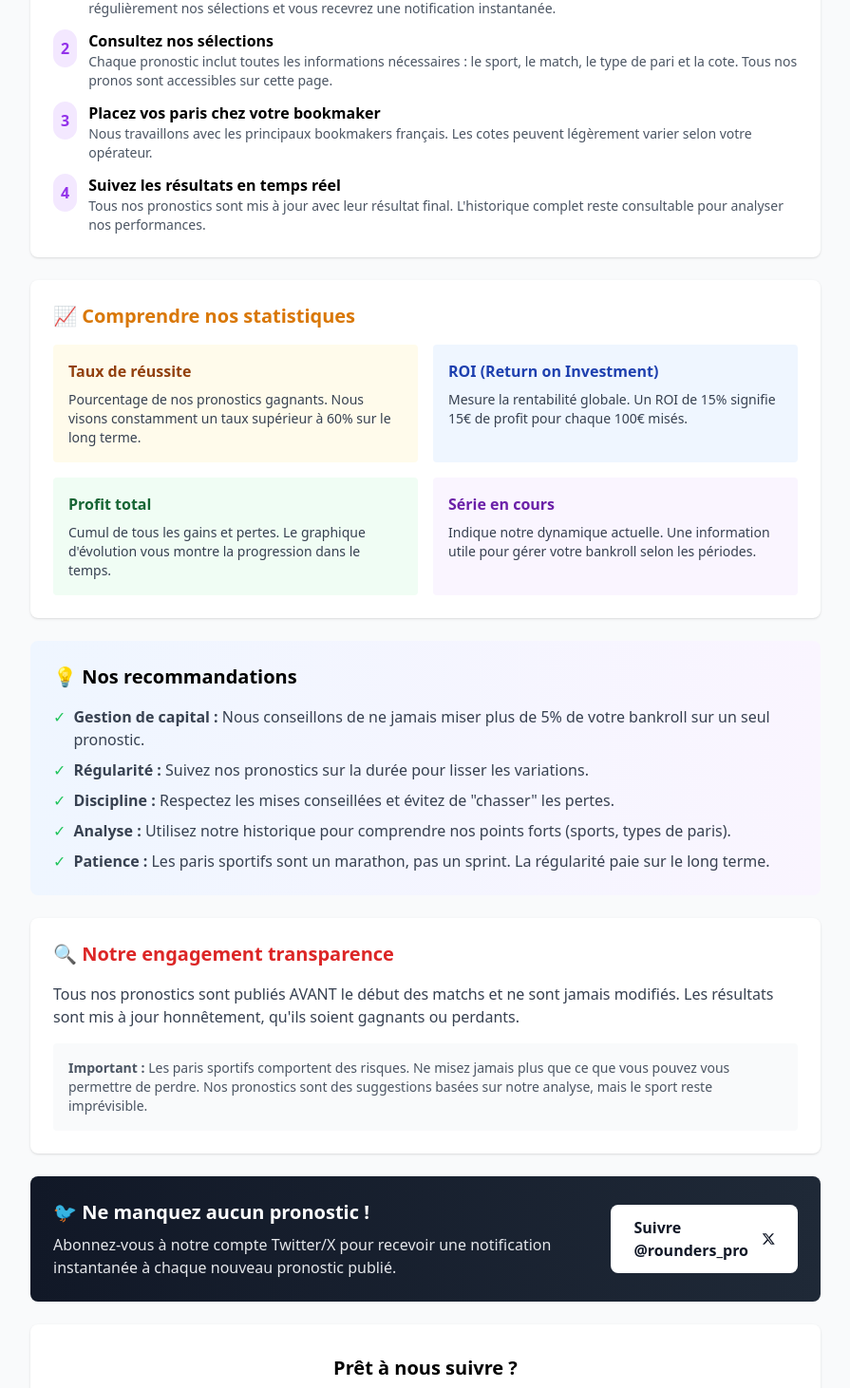
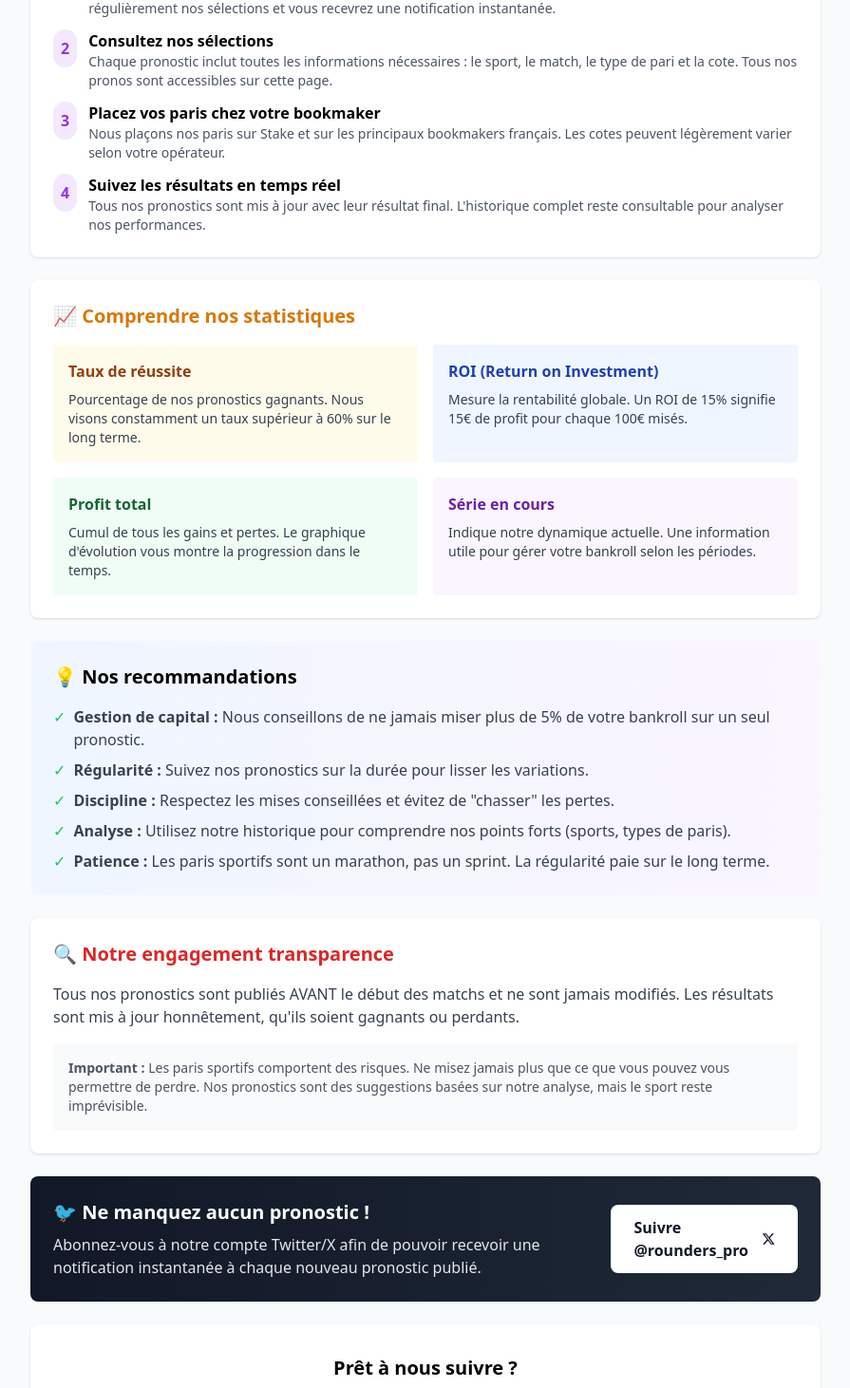
Before and after one commit to Web-Online-Concept/rounders-pro, a Next.js app: page /paris-sportifs/classiques/comment-ca-marche in a window 1280 px wide. Shown: the part 1068-2530 px from the top of the page at 95% size, without its empty margins (192-1087 px from the left). Built offline with nearby package versions, Linux system fonts and the light colour scheme.

Commit message:
Update page.js

```diff
--- a/app/paris-sportifs/classiques/comment-ca-marche/page.js
+++ b/app/paris-sportifs/classiques/comment-ca-marche/page.js
@@ -120,7 +120,7 @@ export default function CommentCaMarcheClassiquesPage() {
                 <div>
                   <h4 className="font-semibold">Placez vos paris chez votre bookmaker</h4>
                   <p className="text-gray-600 text-sm">
-                    Nous travaillons avec les principaux bookmakers français. Les cotes peuvent
+                    Nous plaçons nos paris sur Stake et sur les principaux bookmakers français. Les cotes peuvent
                     légèrement varier selon votre opérateur.
                   </p>
                 </div>
@@ -228,7 +228,7 @@ export default function CommentCaMarcheClassiquesPage() {
               <div>
                 <h2 className="text-xl font-semibold mb-2">🐦 Ne manquez aucun pronostic !</h2>
                 <p className="text-gray-200">
-                  Abonnez-vous à notre compte Twitter/X pour recevoir une notification
+                  Abonnez-vous à notre compte Twitter/X afin de pouvoir recevoir une notification
                   instantanée à chaque nouveau pronostic publié.
                 </p>
               </div>
```
